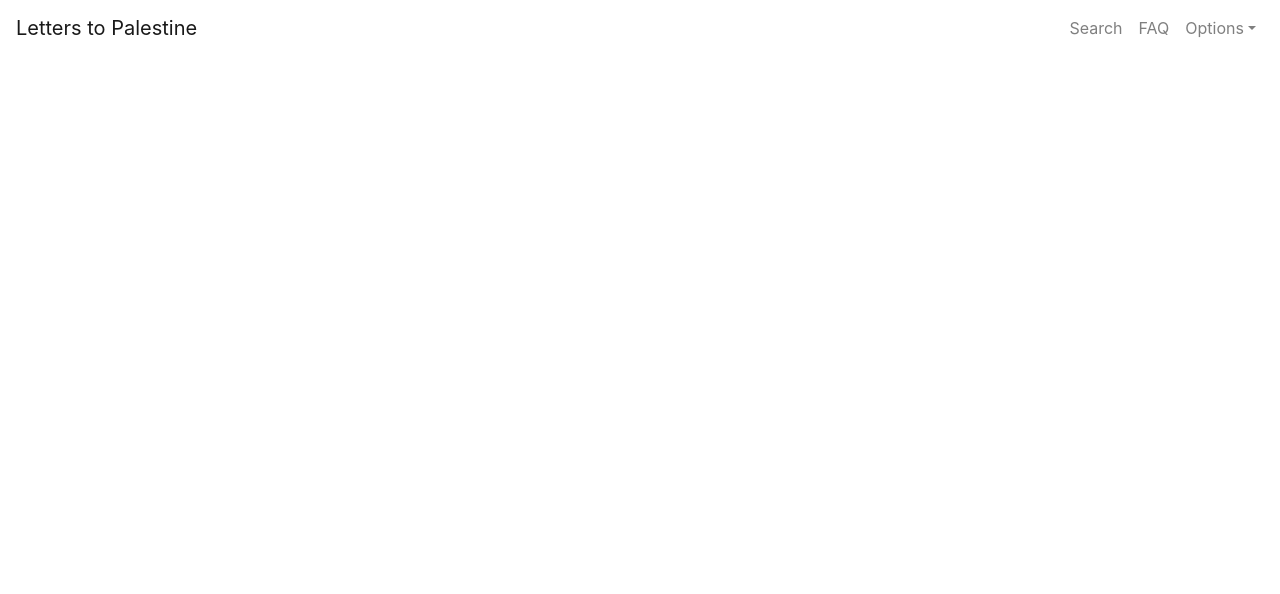
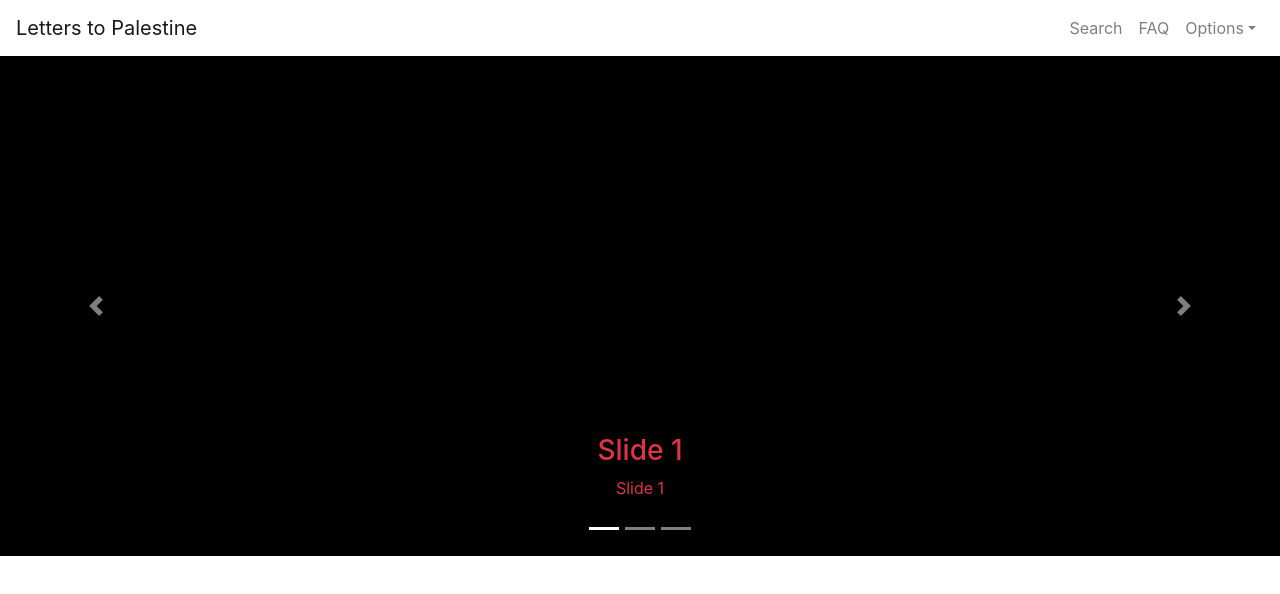
Before and after one commit to yshuman1/letters, a React (Create React App) app: page / in a window 1280 px wide. Shown: the top 594 px of the page. Built offline with nearby package versions, Linux system fonts and the light colour scheme.

Commit message:
added slider

```diff
--- a/src/App.js
+++ b/src/App.js
@@ -2,12 +2,14 @@
 import NavBar from "./components/NavBar/NavBar";
 import logo from "./logo.svg";
 import "./App.css";
+import Slider from "./components/Slider/Slider";
 
 class App extends Component {
   render() {
     return (
       <div className="App">
         <NavBar />
+        <Slider />
       </div>
     );
   }
--- /dev/null
+++ b/src/components/Slider/Slider.js
@@ -0,0 +1,127 @@
+import React, { Component } from "react";
+import {
+  Carousel,
+  CarouselItem,
+  CarouselControl,
+  CarouselIndicators,
+  CarouselCaption
+} from "reactstrap";
+
+const items = [
+  {
+    id: 1,
+    altText: "Slide 1",
+    caption: "Slide 1"
+  },
+  {
+    id: 2,
+    altText: "Slide 2",
+    caption: "Slide 2"
+  },
+  {
+    id: 3,
+    altText: "Slide 3",
+    caption: "Slide 3"
+  }
+];
+
+class Slider extends Component {
+  constructor(props) {
+    super(props);
+    this.state = { activeIndex: 0 };
+    this.next = this.next.bind(this);
+    this.previous = this.previous.bind(this);
+    this.goToIndex = this.goToIndex.bind(this);
+    this.onExiting = this.onExiting.bind(this);
+    this.onExited = this.onExited.bind(this);
+  }
+
+  onExiting() {
+    this.animating = true;
+  }
+
+  onExited() {
+    this.animating = false;
+  }
+
+  next() {
+    if (this.animating) return;
+    const nextIndex =
+      this.state.activeIndex === items.length - 1
+        ? 0
+        : this.state.activeIndex + 1;
+    this.setState({ activeIndex: nextIndex });
+  }
+
+  previous() {
+    if (this.animating) return;
+    const nextIndex =
+      this.state.activeIndex === 0
+        ? items.length - 1
+        : this.state.activeIndex - 1;
+    this.setState({ activeIndex: nextIndex });
+  }
+
+  goToIndex(newIndex) {
+    if (this.animating) return;
+    this.setState({ activeIndex: newIndex });
+  }
+
+  render() {
+    const { activeIndex } = this.state;
+
+    const slides = items.map(item => {
+      return (
+        <CarouselItem
+          className="custom-tag"
+          tag="div"
+          key={item.id}
+          onExiting={this.onExiting}
+          onExited={this.onExited}
+        >
+          <CarouselCaption
+            className="text-danger"
+            captionText={item.caption}
+            captionHeader={item.caption}
+          />
+        </CarouselItem>
+      );
+    });
+
+    return (
+      <div>
+        <style>
+          {`.custom-tag {
+                max-width: 100%;
+                height: 500px;
+                background: black;
+              }`}
+        </style>
+        <Carousel
+          activeIndex={activeIndex}
+          next={this.next}
+          previous={this.previous}
+        >
+          <CarouselIndicators
+            items={items}
+            activeIndex={activeIndex}
+            onClickHandler={this.goToIndex}
+          />
+          {slides}
+          <CarouselControl
+            direction="prev"
+            directionText="Previous"
+            onClickHandler={this.previous}
+          />
+          <CarouselControl
+            direction="next"
+            directionText="Next"
+            onClickHandler={this.next}
+          />
+        </Carousel>
+      </div>
+    );
+  }
+}
+
+export default Slider;
```
